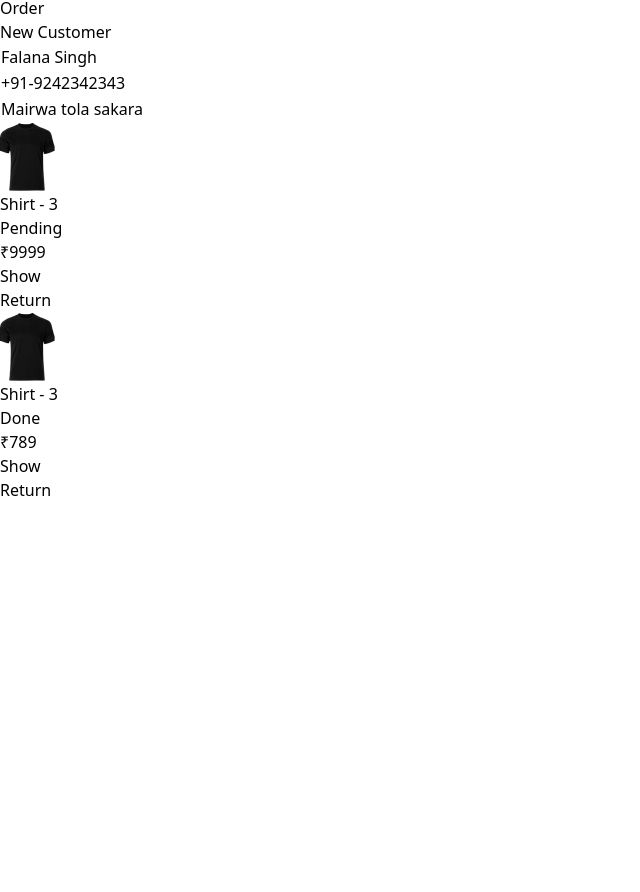
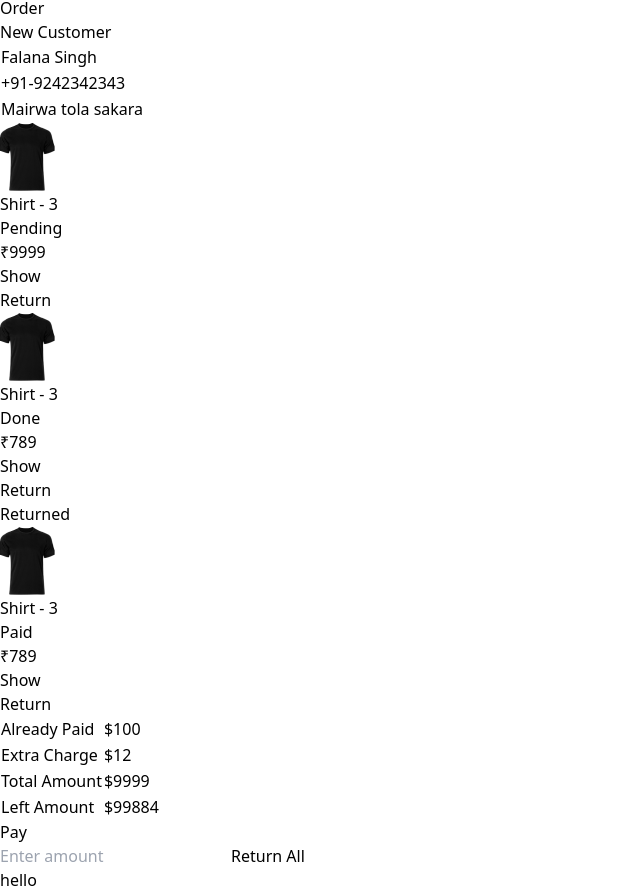
Before and after one commit to vishwajeetvc/shop, a React (Vite) app: page /showorder in a window 1280 px wide. Shown: the part 220-1112 px from the top of the page, without its empty margins (0-640 px from the left). Before the commit the page ends 800 px from the top, so only its background shows below. Built offline with nearby package versions, Linux system fonts and the light colour scheme.

Commit message:
showorder page completed but dialog box is on going

```diff
--- a/src/components/pages/NewCustomer.jsx
+++ b/src/components/pages/NewCustomer.jsx
@@ -15,9 +15,9 @@ export default function NewCustomer() {
           <Input label="Name no" placeholder="Full Name" />
           <Input label="Address" placeholder="Address" />
 
-          <div className="pt-4">
+          <button className="pt-4">
             <BlackButton label="New" />
-          </div>
+          </button>
         </form>
       </div>
     </Body>
--- a/src/components/pages/Order.jsx
+++ b/src/components/pages/Order.jsx
@@ -57,6 +57,7 @@ export const Order = () => {
   );
 };
 
+
 function Item({ id, name, expDate, items }) {
   return (
     <div className="text-[14px] px-4 py-4 text-gray-800 hover:text-red-700 hover:shadow-xl shadow-rose-50 border rounded-lg">
--- a/src/components/pages/ShowOrder.jsx
+++ b/src/components/pages/ShowOrder.jsx
@@ -1,35 +1,121 @@
 import Body from "../Body";
 import shirt from "../../assets/shirt.png";
+import { useState } from "react";
 
 const items = [
-  { src: shirt, itemType: "Shirt", status: "p", noOfItems: 3 , amount : 9999},
-  { src: shirt, itemType: "Shirt", status: "d", noOfItems: 3 , amount : 789},
+  { src: shirt, itemType: "Shirt", status: "p", noOfItems: 3, amount: 9999 },
+  { src: shirt, itemType: "Shirt", status: "d", noOfItems: 3, amount: 789 },
+  { src: shirt, itemType: "Shirt", status: "pd", noOfItems: 3, amount: 789 },
 ];
 
 export default function ShowOrder() {
+  const [open, setOpen] = useState(false);
   return (
-    <Body className={`py-4`}>
+    <>
+      <Body className={`py-4 relative`}>
         <CustomerDetail
           className={`border rounded py-4`}
           name="Falana Singh"
           mob="+91-9242342343"
           add="Mairwa tola sakara"
         />
+
+        {/* rendering items which are pending or done*/}
         <div className="flex gap-2 flex-col py-2">
-        {items.map((item, index) => (
-          <OrderItem key={index}
+          {items
+            .filter((item) => item.status == "p" || item.status == "d")
+            .map((item, index) => (
+              <OrderItem
+                key={index}
                 amount={item.amount}
                 src={`${item.src}`}
                 itemType={item.itemType}
                 noOfItems={item.noOfItems}
-            status={item.status == "p" ? "Pending" : item.status == "d" ? "Done" : "" }
+                status={
+                  item.status == "p"
+                    ? "Pending"
+                    : item.status == "d"
+                      ? "Done"
+                      : ""
+                }
               />
             ))}
+          <div className="font-bold text-center text-gray-400 m-1">
+            Returned
+          </div>
+
+          {/* rendering items which already paid */}
+          {items
+            .filter((item) => item.status == "pd")
+            .map((item, index) => (
+              <OrderItem
+                key={index}
+                amount={item.amount}
+                src={`${item.src}`}
+                itemType={item.itemType}
+                noOfItems={item.noOfItems}
+                status={"Paid"}
+              />
+            ))}
+
+          {/* Payment Section */}
+          <div className="text-[16px] my-5">
+            <table>
+              <tbody>
+                <tr>
+                  <td className="px-2">Already Paid</td>
+                  <td className="px-2">$100</td>
+                </tr>
+                <tr>
+                  <td className="px-2">Extra Charge</td>
+                  <td className="px-2">$12</td>
+                </tr>
+                <tr className="text-red-500">
+                  <td className="px-2">Total Amount</td>
+                  <td className="px-2 font-bold">$9999</td>
+                </tr>
+                <tr className="text-red-700">
+                  <td className="px-2">Left Amount</td>
+                  <td className="px-2 font-bold">$99884</td>
+                </tr>
+              </tbody>
+            </table>
+            <form className="p-2 my-3 rounded relative">
+              <div className="absolute top-[-8px] left-[20px] bg-white px-2 py-1">
+                Pay
+              </div>
+              <input
+                type="number"
+                className="  border w-full p-2  outline-none"
+                placeholder="Enter amount"
+              />
+              <button className="p-2 w-full text-center px-3 bg-black text-white rounded my-2">
+                Return All
+              </button>
+            </form>
+          </div>
         </div>
       </Body>
+      <PopUpItem />
+    </>
   );
 }
 
+function PopUpItem() {
+  return (
+    <>
+      <Body className={"absolute  top-0  inset-0 flex items-center"}>
+        <div
+          className={
+            "rounded-lg p-4 h-[300px] shadow-[0_35px_60px_-15px_rgba(0,0,0,1)] border  bg-white w-full"
+          }
+        >
+          hello
+        </div>
+      </Body>
+    </>
+  );
+}
 function OrderItem({ src, itemType, noOfItems, status, amount }) {
   return (
     <div className="flex border rounded p-2 items-center gap-4">
@@ -43,8 +129,12 @@ function OrderItem({ src, itemType, noOfItems, status, amount }) {
         <p className="text-[14px] ">{status}</p>
         <p className="text-[12px] pb-1 font-bold">₹{amount}</p>
         <div className="text-[14px] flex w-full gap-2">
-          <div className="p-[2px] px-3 bg-black text-white rounded">Show</div>
-          <div className="p-[2px] px-3 bg-black text-white rounded">Return</div>
+          <div className="p-[2px] w-full text-center px-3 bg-black text-white rounded">
+            Show
+          </div>
+          <div className="p-[2px] w-full text-center px-3 bg-black text-white rounded">
+            Return
+          </div>
         </div>
       </div>
     </div>
```
Lines whose indentation alone changed are shown as unchanged.
